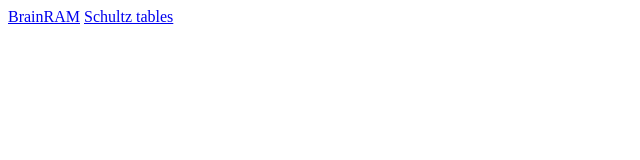
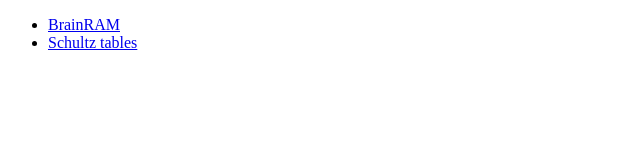
Before and after one commit to stolarekpiotr/stolarekpiotr.github.io, a plain HTML site: page memory/index.html in a window 1280 px wide. Shown: the whole page, without its empty margins (0-640 px from the left). Drawn offline with Linux system fonts and the light colour scheme.

Commit message:
Fix links

```diff
--- a/memory/index.html
+++ b/memory/index.html
@@ -8,8 +8,13 @@
     <title>Memory</title>
 
 </head>
+
 <body>
-    <a href='/BrainRam'>BrainRAM</a>
-    <a href='/tables'>Schultz tables</a>
+    <ul>
+        <li><a href='/memory/BrainRAM/'>BrainRAM</a></li>
+        <li><a href='/memory/tables/'>Schultz tables</a></li>
+    </ul>
+
 </body>
+
 </html>
```
